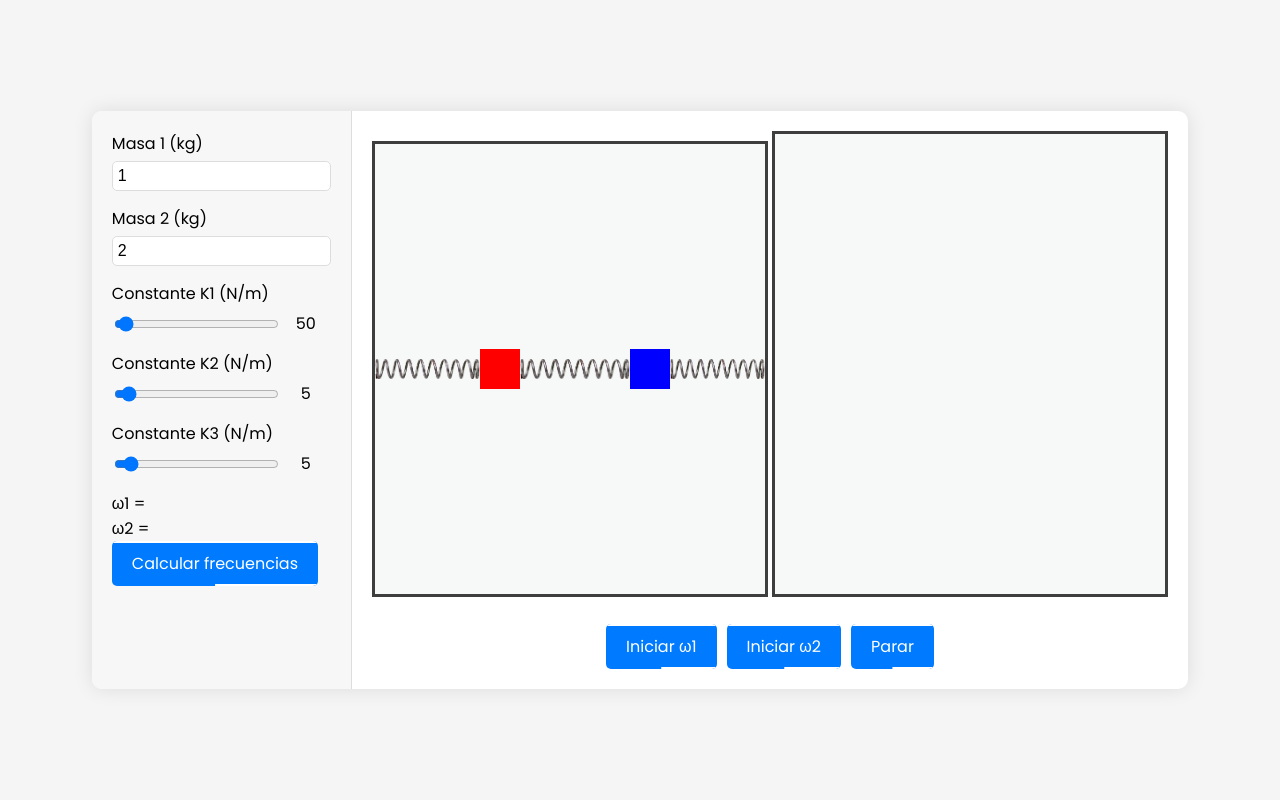
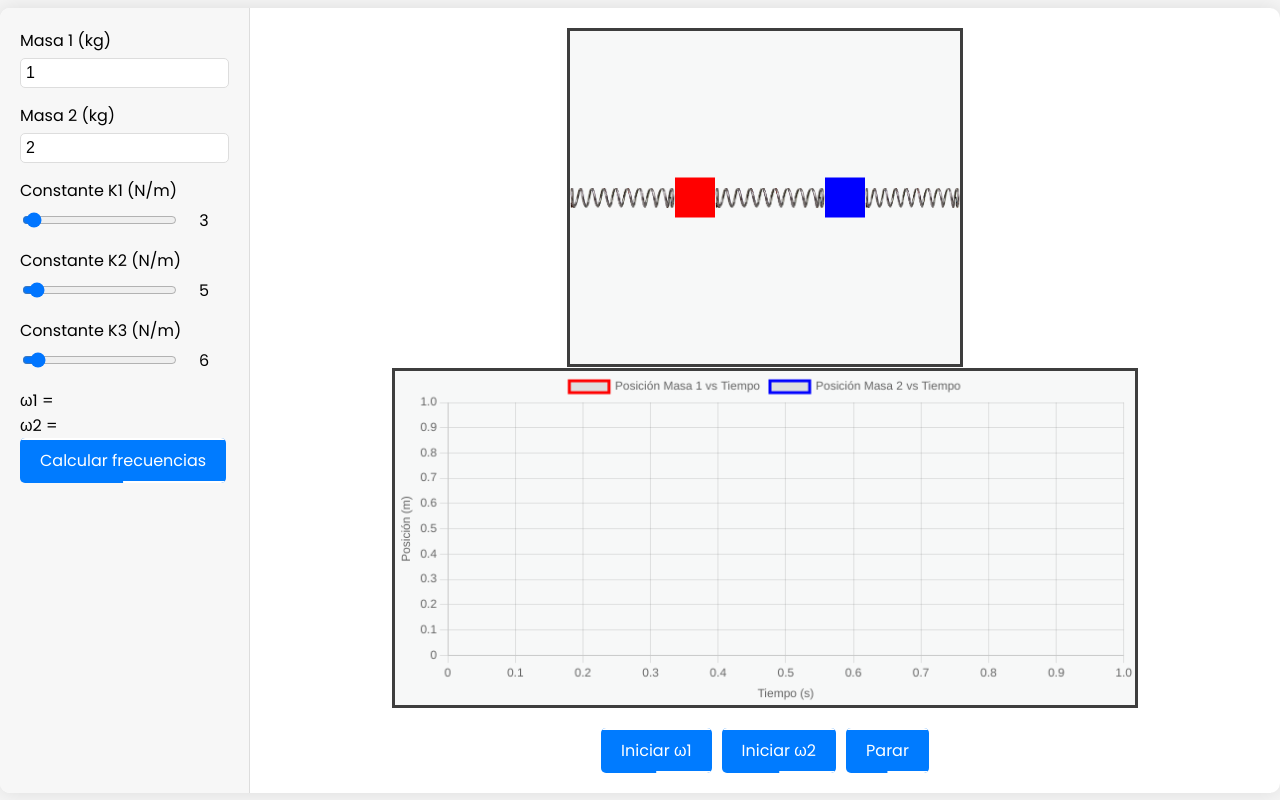
Before and after one commit to Jh0nCrown/sistemaderesortes, a plain HTML site: page index.html in a window 1280 px wide. Drawn offline with nearby package versions, Linux system fonts and the light colour scheme; some packages are replaced by stand-ins of ours; a script that the page names is missing.

Commit message:
este es el modelado terminado para la entrega

```diff
--- a/index.html
+++ b/index.html
@@ -23,7 +23,7 @@
                 <span class="texto">Constante K1 (N/m)</span>
                 <div class="entradaRango">
                     <input type="range" id="rangoK1" min="0" max="100" value="3" step="1" />
-                    <div class="valor" id="valorK1">50</div>
+                    <div class="valor" id="valorK1">3</div>
                 </div>
             </div>
             <div class="deslizador">
@@ -37,7 +37,7 @@
                 <span class="texto">Constante K3 (N/m)</span>
                 <div class="entradaRango">
                     <input type="range" id="rangoK3" min="0" max="100" value="6" step="1" />
-                    <div class="valor" id="valorK3">5</div>
+                    <div class="valor" id="valorK3">6</div>
                 </div>
             </div>
             <div class="frecuencia natural 1" id="texto-w1">
@@ -58,8 +58,12 @@
         </div>
         <div class="vista">
             <div class="simulacion">
-                <canvas id="lienzo" width="390" height="450"> </canvas>
-                <canvas id="graficaAnguloTiempo" width="390" height="460"></canvas>
+                <div class="contenedorSistema">
+                    <canvas id="lienzo" width="390" height="333"> </canvas>
+                </div>
+                <div class="contenedorGrafica">
+                    <canvas id="grafica" width="790" height="360"></canvas>
+                </div>
             </div>
             <div class="botones">
                 <a id="botonIniciar">
@@ -85,7 +89,6 @@
                 </a>
             </div>
         </div>
-
     </div>
     <script src="script.js"></script>
     <script src="https://cdn.jsdelivr.net/npm/sweetalert2@11"></script>
--- a/script.js
+++ b/script.js
@@ -17,15 +17,74 @@ const inputTextoW2 = document.getElementById("texto-w2");
 let resultadoFrecuencia1 = null;
 let resultadoFrecuencia2 = null;
 
-// Graficas
-const canvasGraficaAngulo = document.getElementById("graficaAnguloTiempo");
-const ctxGraficaAngulo = canvasGraficaAngulo.getContext("2d");
+// Gráficas
+const canvasGrafica = document.getElementById("grafica");
+const ctxGrafica = canvasGrafica.getContext("2d");
 
 let animacionActiva = false;
 let requestId;
 let t = 0; // Tiempo para la animación
 let A1 = null;
 let A2 = null;
+
+// Datos para las gráficas
+let dataW1 = { tiempo: [], posicion1: [], posicion2: [] };
+let dataW2 = { tiempo: [], posicion1: [], posicion2: [] };
+let chart = null;
+
+// Crear la gráfica inicial (vacía)
+function crearGrafica() {
+  const data = {
+    labels: [],
+    datasets: [
+      {
+        label: 'Posición Masa 1 vs Tiempo',
+        data: [],
+        borderColor: 'red',
+        fill: false,
+      },
+      {
+        label: 'Posición Masa 2 vs Tiempo',
+        data: [],
+        borderColor: 'blue',
+        fill: false,
+      },
+    ],
+  };
+
+  const config = {
+    type: 'line',
+    data: data,
+    options: {
+      scales: {
+        x: {
+          type: 'linear',
+          position: 'bottom',
+          title: {
+            display: true,
+            text: 'Tiempo (s)'
+          }
+        },
+        y: {
+          title: {
+            display: true,
+            text: 'Posición (m)'
+          }
+        }
+      }
+    }
+  };
+
+  chart = new Chart(ctxGrafica, config);
+}
+
+// Actualizar la gráfica con nuevos datos
+function actualizarGrafica(data) {
+  chart.data.labels = data.tiempo;
+  chart.data.datasets[0].data = data.posicion1.map((y, i) => ({ x: data.tiempo[i], y }));
+  chart.data.datasets[1].data = data.posicion2.map((y, i) => ({ x: data.tiempo[i], y }));
+  chart.update();
+}
 
 // Cargar la imagen del resorte
 const resorteImg = new Image();
@@ -52,11 +111,13 @@ resorteImg.onload = function () {
   btnIniciar.addEventListener("click", function () {
     if (!animacionActiva && resultadoFrecuencia1 != null) {
       animacionActiva = true;
-      animarSistema(resultadoFrecuencia1);
+      dataW1 = { tiempo: [], posicion1: [], posicion2: [] }; // Reiniciar datos de la gráfica
+      t = 0;
+      animarSistema(resultadoFrecuencia1, A1, dataW1);
     }
   });
 
-  // Boton para Calcular
+  // Botón para Calcular
   btnCalcular.addEventListener("click", function () {
     hallarFrecuencias();
   });
@@ -65,7 +126,9 @@ resorteImg.onload = function () {
   btnIniciar2.addEventListener("click", function () {
     if (!animacionActiva && resultadoFrecuencia2 != null) {
       animacionActiva = true;
-      animarSistema2(resultadoFrecuencia2);
+      dataW2 = { tiempo: [], posicion1: [], posicion2: [] }; // Reiniciar datos de la gráfica
+      t = 0;
+      animarSistema(resultadoFrecuencia2, A2, dataW2);
     }
   });
 
@@ -117,7 +180,6 @@ resorteImg.onload = function () {
     const w1 = Math.sqrt(x1);
     const w2 = Math.sqrt(x2);
 
-
     // Amplitudes normales para m2 = 1
     const A2_1 = 1; // Amplitud para cuerpo 2 en ω1
     const A2_2 = 1; // Amplitud para cuerpo 2 en ω2
@@ -136,33 +198,27 @@ resorteImg.onload = function () {
     resultadoFrecuencia2 = w2;
   }
 
-  function animarSistema(frecuencia) {
+  function animarSistema(frecuencia, amplitud, data) {
     if (animacionActiva) {
       // Calcular los factores usando la ecuación del movimiento armónico simple
-      const factor1 = A1 * Math.sin(frecuencia * t);
+      const factor1 = amplitud * Math.sin(frecuencia * t);
       const factor2 = 1 * Math.sin(frecuencia * t); // Amplitud de m2 siempre igual a 1
+
+      // Guardar datos para la gráfica
+      data.tiempo.push(t);
+      data.posicion1.push(factor1);
+      data.posicion2.push(factor2);
 
       // Incrementar el tiempo para la próxima iteración
       t += 0.05;
 
       dibujarSistema(factor1, factor2);
-      requestId = requestAnimationFrame(() => animarSistema(frecuencia));
-    }
-  }
-  function animarSistema2(frecuencia) {
-    if (animacionActiva) {
-      // Calcular los factores usando la ecuación del movimiento armónico simple
-      const factor1 = A2 * Math.sin(frecuencia * t);
-      const factor2 = 1 * Math.sin(frecuencia * t); // Amplitud de m2 siempre igual a 1
-
-      // Incrementar el tiempo para la próxima iteración
-      t += 0.05;
-
-      dibujarSistema(factor1, factor2);
-      requestId = requestAnimationFrame(() => animarSistema2(frecuencia));
+      actualizarGrafica(data);
+      requestId = requestAnimationFrame(() => animarSistema(frecuencia, amplitud, data));
     }
   }
 
-  // Dibujar el sistema para cuando se cargue la pagina
-  dibujarSistema(0,0);
+  // Dibujar el sistema para cuando se cargue la página
+  dibujarSistema(0, 0);
+  crearGrafica(); // Crear la gráfica inicial
 };
--- a/styles.css
+++ b/styles.css
@@ -67,14 +67,30 @@ body {
 
 .simulacion {
     margin-bottom: 20px;
+
 }
 
-
-
-  canvas {
+canvas {
     border: 3px solid #3e3e3e;
     background-color: #f7f8f8;
-  }
+}
+.contenedorSistema {
+    width: 990px;
+    height: 340px;
+    margin: 0 auto; /* Centrar la gráfica */
+    display: flex;
+    justify-content: center;
+    align-items: center;
+}
+.contenedorGrafica {
+    width: 990px;
+    height: 340px;
+    margin: 0 auto; /* Centrar la gráfica */
+    display: flex;
+    justify-content: center;
+    align-items: center;
+}
+
 .botones {
     display: flex;
     gap: 10px;
```
